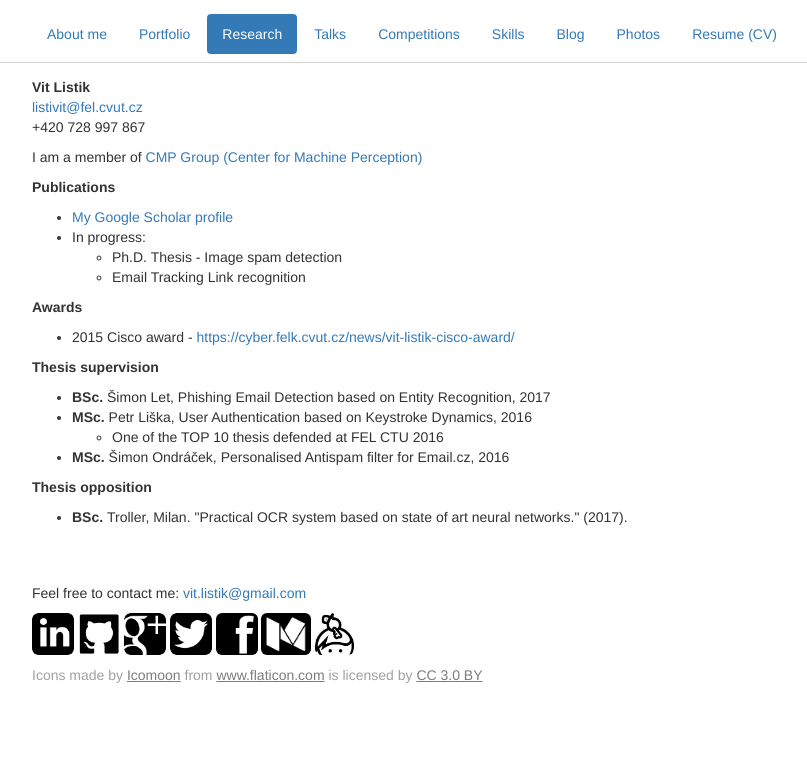
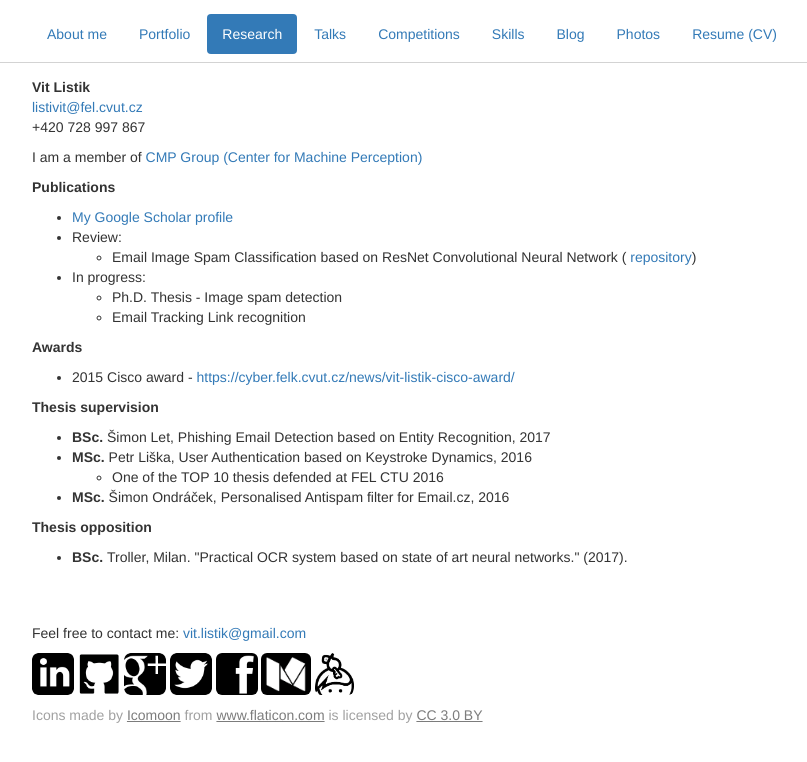
Before and after one commit to tivvit/tivvit.github.io, a Jekyll site: the page built from research.html, in a window 1280 px wide. Shown: the top 762 px of the page, without its empty margins (38-845 px from the left). Built offline with Jekyll 4.4.1, drawn with Linux system fonts in a browser that asks for light colours.

Commit message:
added image spam cnn paper + repository

```diff
--- a/research.html
+++ b/research.html
@@ -21,6 +21,14 @@ id: research
         <!--<ul>
             <li><a href="/files/thesis.pdf">Diploma thesis [PDF]</a></li>
         </ul>-->
+    </li>
+    <li><span>Review:</span>
+        <ul>
+            <li><span>Email Image Spam Classification based on ResNet
+                Convolutional Neural Network
+                (<a href="https://github.com/tivvit/image-spam-cnn-classifier">
+                    repository</a>)</span></li>
+        </ul>
     </li>
     <li><span>In progress:</span>
         <ul>
```
